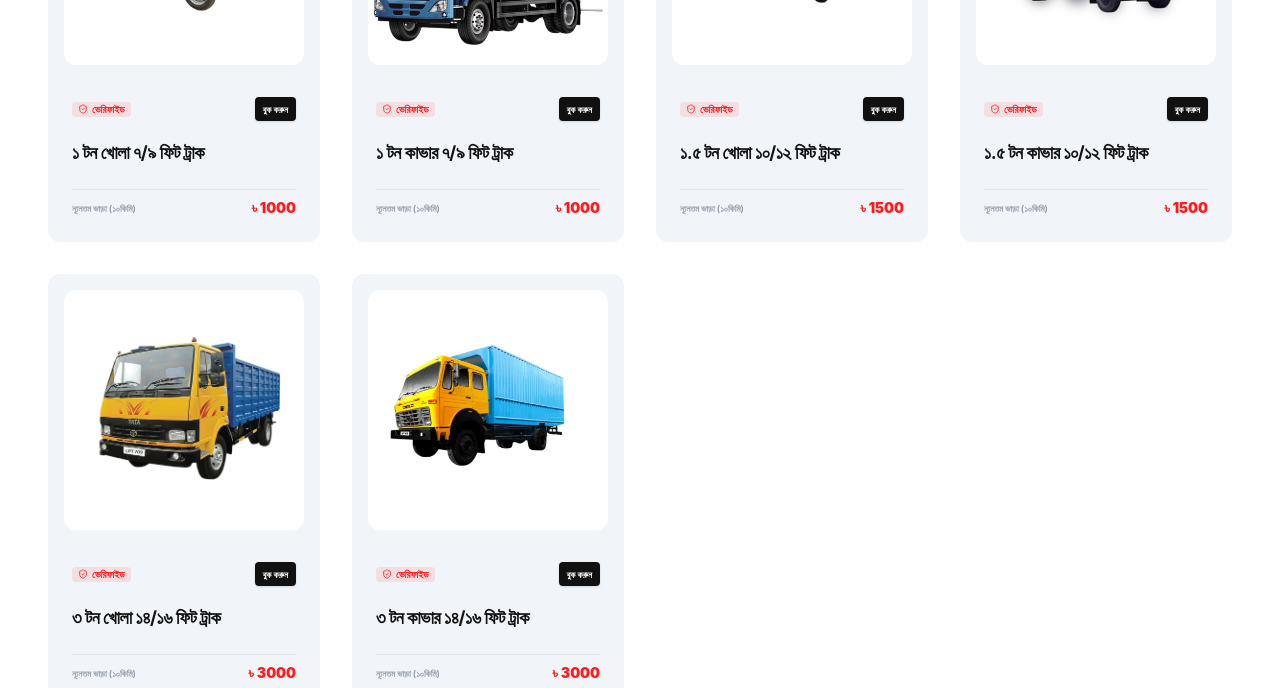
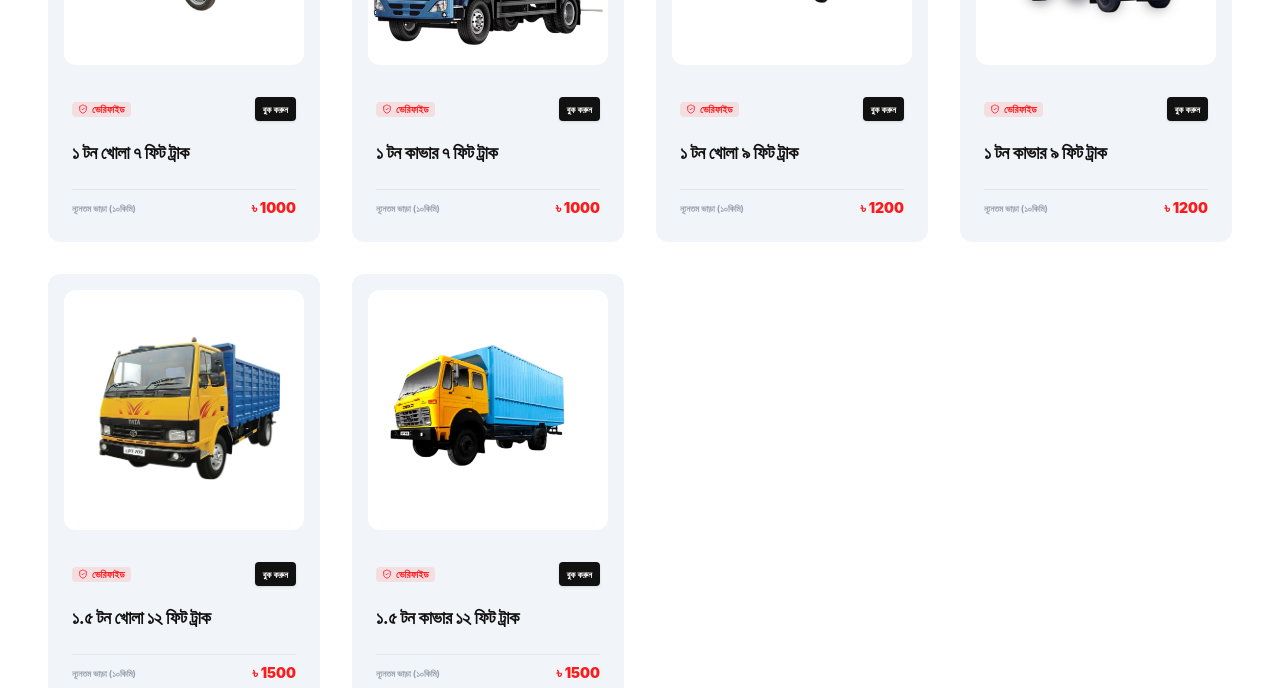
Before and after one commit to ashrafalve404/truckdorkar, a Next.js app: page / in a window 1280 px wide. Shown: the part 6140-6828 px from the top of the page. Built offline with nearby package versions, Linux system fonts and the light colour scheme; no server answers.

Commit message:
fixfleet

```diff
--- a/app/agent/trucks/new/page.tsx
+++ b/app/agent/trucks/new/page.tsx
@@ -24,12 +24,12 @@ import Link from "next/link";
 import { useRouter } from "next/navigation";
 
 const TRUCK_CATEGORIES_FALLBACK = [
-    { value: "T1_OPEN_7_9FT", label: "1 Ton Open 7/9 Ft", bn: "১ টন খোলা ৭/৯ ফুট", capacity: 1, length: 9 },
-    { value: "T1_COVER_7_9FT", label: "1 Ton Cover 7/9 Ft", bn: "১ টন কাভার ৭/৯ ফুট", capacity: 1, length: 9 },
-    { value: "T1_5_OPEN_10_12FT", label: "1.5 Ton Open 10/12 Ft", bn: "১.৫ টন খোলা ১০/১২ ফুট", capacity: 1.5, length: 12 },
-    { value: "T1_5_COVER_10_12FT", label: "1.5 Ton Cover 10/12 Ft", bn: "১.৫ টন কাভার ১০/১২ ফুট", capacity: 1.5, length: 12 },
-    { value: "T3_OPEN_16_14FT", label: "3 Ton Open 14/16 Ft", bn: "৩ টন খোলা ১৪/১৬ ফুট", capacity: 3, length: 16 },
-    { value: "T3_COVER_16_14FT", label: "3 Ton Cover 14/16 Ft", bn: "৩ টন কাভার ১৪/১৬ ফুট", capacity: 3, length: 16 },
+    { value: "T1_OPEN_7FT", label: "1 Ton Open 7 Ft", bn: "১ টন খোলা ৭ ফুট", capacity: 1, length: 7 },
+    { value: "T1_COVER_7FT", label: "1 Ton Cover 7 Ft", bn: "১ টন কাভার ৭ ফুট", capacity: 1, length: 7 },
+    { value: "T1_OPEN_9FT", label: "1 Ton Open 9 Ft", bn: "১ টন খোলা ৯ ফুট", capacity: 1, length: 9 },
+    { value: "T1_COVER_9FT", label: "1 Ton Cover 9 Ft", bn: "১ টন কাভার ৯ ফুট", capacity: 1, length: 9 },
+    { value: "T1_5_OPEN_12FT", label: "1.5 Ton Open 12 Ft", bn: "১.৫ টন খোলা ১২ ফুট", capacity: 1.5, length: 12 },
+    { value: "T1_5_COVER_12FT", label: "1.5 Ton Cover 12 Ft", bn: "১.৫ টন কাভার ১২ ফুট", capacity: 1.5, length: 12 },
 ];
 
 interface DocUploadProps {
--- a/app/driver/trucks/new/page.tsx
+++ b/app/driver/trucks/new/page.tsx
@@ -24,12 +24,12 @@ import Link from "next/link";
 import { useRouter } from "next/navigation";
 
 const TRUCK_CATEGORIES = [
-    { value: "T1_OPEN_7_9FT", label: "1 Ton Open 7/9 Ft", bn: "১ টন খোলা ৭/৯ ফুট", capacity: 1, length: 9 },
-    { value: "T1_COVER_7_9FT", label: "1 Ton Cover 7/9 Ft", bn: "১ টন কাভার ৭/৯ ফুট", capacity: 1, length: 9 },
-    { value: "T1_5_OPEN_10_12FT", label: "1.5 Ton Open 10/12 Ft", bn: "১.৫ টন খোলা ১০/১২ ফুট", capacity: 1.5, length: 12 },
-    { value: "T1_5_COVER_10_12FT", label: "1.5 Ton Cover 10/12 Ft", bn: "১.৫ টন কাভার ১০/১২ ফুট", capacity: 1.5, length: 12 },
-    { value: "T3_OPEN_16_14FT", label: "3 Ton Open 14/16 Ft", bn: "৩ টন খোলা ১৪/১৬ ফুট", capacity: 3, length: 16 },
-    { value: "T3_COVER_16_14FT", label: "3 Ton Cover 14/16 Ft", bn: "৩ টন কাভার ১৪/১৬ ফুট", capacity: 3, length: 16 },
+    { value: "T1_OPEN_7FT", label: "1 Ton Open 7 Ft", bn: "১ টন খোলা ৭ ফুট", capacity: 1, length: 7 },
+    { value: "T1_COVER_7FT", label: "1 Ton Cover 7 Ft", bn: "১ টন কাভার ৭ ফুট", capacity: 1, length: 7 },
+    { value: "T1_OPEN_9FT", label: "1 Ton Open 9 Ft", bn: "১ টন খোলা ৯ ফুট", capacity: 1, length: 9 },
+    { value: "T1_COVER_9FT", label: "1 Ton Cover 9 Ft", bn: "১ টন কাভার ৯ ফুট", capacity: 1, length: 9 },
+    { value: "T1_5_OPEN_12FT", label: "1.5 Ton Open 12 Ft", bn: "১.৫ টন খোলা ১২ ফুট", capacity: 1.5, length: 12 },
+    { value: "T1_5_COVER_12FT", label: "1.5 Ton Cover 12 Ft", bn: "১.৫ টন কাভার ১২ ফুট", capacity: 1.5, length: 12 },
 ];
 
 interface DocUploadProps {
--- a/components/sections/booking-widget.tsx
+++ b/components/sections/booking-widget.tsx
@@ -27,12 +27,12 @@ export function BookingWidget() {
     const dropdownRef = useRef<HTMLDivElement>(null);
 
     const STATIC_TRUCK_ICONS: Record<string, string> = {
-        T1_OPEN_7_9FT: "/icons/1ton7feeticon.png",
-        T1_COVER_7_9FT: "/icons/1ton7feetcovericon.png",
-        T1_5_OPEN_10_12FT: "/icons/1.5ton9feeticon.png",
-        T1_5_COVER_10_12FT: "/icons/1.5on9feetcovericon.png",
-        T3_OPEN_16_14FT: "/icons/3ton12feeticon.png",
-        T3_COVER_16_14FT: "/icons/3ton12feetcovericon.png",
+        T1_OPEN_7FT: "/icons/1ton7feeticon.png",
+        T1_COVER_7FT: "/icons/1ton7feetcovericon.png",
+        T1_OPEN_9FT: "/icons/1ton7feeticon.png",
+        T1_COVER_9FT: "/icons/1ton7feetcovericon.png",
+        T1_5_OPEN_12FT: "/icons/1.5ton9feeticon.png",
+        T1_5_COVER_12FT: "/icons/1.5on9feetcovericon.png",
     };
 
     const getTruckIcon = (id: string) => {
@@ -43,12 +43,12 @@ export function BookingWidget() {
     };
 
     const FALLBACK_TRUCKS = [
-        { value: "T1_OPEN_7_9FT", en: "1 Ton Open 7/9 Ft", bn: "১ টন খোলা ৭/৯ ফিট ট্রাক", icon: STATIC_TRUCK_ICONS.T1_OPEN_7_9FT },
-        { value: "T1_COVER_7_9FT", en: "1 Ton Cover 7/9 Ft", bn: "১ টন কাভার ৭/৯ ফিট ট্রাক", icon: STATIC_TRUCK_ICONS.T1_COVER_7_9FT },
-        { value: "T1_5_OPEN_10_12FT", en: "1.5 Ton Open 10/12 Ft", bn: "১.৫ টন খোলা ১০/১২ ফিট ট্রাক", icon: STATIC_TRUCK_ICONS.T1_5_OPEN_10_12FT },
-        { value: "T1_5_COVER_10_12FT", en: "1.5 Ton Cover 10/12 Ft", bn: "১.৫ টন কাভার ১০/১২ ফিট ট্রাক", icon: STATIC_TRUCK_ICONS.T1_5_COVER_10_12FT },
-        { value: "T3_OPEN_16_14FT", en: "3 Ton Open 14/16 Ft", bn: "৩ টন খোলা ১৪/১৬ ফিট ট্রাক", icon: STATIC_TRUCK_ICONS.T3_OPEN_16_14FT },
-        { value: "T3_COVER_16_14FT", en: "3 Ton Cover 14/16 Ft", bn: "৩ টন কাভার ১৪/১৬ ফিট ট্রাক", icon: STATIC_TRUCK_ICONS.T3_COVER_16_14FT },
+        { value: "T1_OPEN_7FT", en: "1 Ton Open 7 Ft", bn: "১ টন খোলা ৭ ফিট ট্রাক", icon: STATIC_TRUCK_ICONS.T1_OPEN_7FT },
+        { value: "T1_COVER_7FT", en: "1 Ton Cover 7 Ft", bn: "১ টন কাভার ৭ ফিট ট্রাক", icon: STATIC_TRUCK_ICONS.T1_COVER_7FT },
+        { value: "T1_OPEN_9FT", en: "1 Ton Open 9 Ft", bn: "১ টন খোলা ৯ ফিট ট্রাক", icon: STATIC_TRUCK_ICONS.T1_OPEN_9FT },
+        { value: "T1_COVER_9FT", en: "1 Ton Cover 9 Ft", bn: "১ টন কাভার ৯ ফিট ট্রাক", icon: STATIC_TRUCK_ICONS.T1_COVER_9FT },
+        { value: "T1_5_OPEN_12FT", en: "1.5 Ton Open 12 Ft", bn: "১.৫ টন খোলা ১২ ফিট ট্রাক", icon: STATIC_TRUCK_ICONS.T1_5_OPEN_12FT },
+        { value: "T1_5_COVER_12FT", en: "1.5 Ton Cover 12 Ft", bn: "১.৫ টন কাভার ১২ ফিট ট্রাক", icon: STATIC_TRUCK_ICONS.T1_5_COVER_12FT },
     ];
 
     const [dynamicTrucks, setDynamicTrucks] = useState<any[]>([]);
--- a/components/sections/fleet.tsx
+++ b/components/sections/fleet.tsx
@@ -43,24 +43,24 @@ export function Fleet() {
     }, []);
 
     const fallbacks: TruckFareInfo[] = [
-        { id: "T1_OPEN_7_9FT", nameEn: "1 Ton Open 7/9 Ft Truck", nameBn: "১ টন খোলা ৭/৯ ফিট ট্রাক", minFare10km: 1000 },
-        { id: "T1_COVER_7_9FT", nameEn: "1 Ton Cover 7/9 Ft Truck", nameBn: "১ টন কাভার ৭/৯ ফিট ট্রাক", minFare10km: 1000 },
-        { id: "T1_5_OPEN_10_12FT", nameEn: "1.5 Ton Open 10/12 Ft Truck", nameBn: "১.৫ টন খোলা ১০/১২ ফিট ট্রাক", minFare10km: 1500 },
-        { id: "T1_5_COVER_10_12FT", nameEn: "1.5 Ton Cover 10/12 Ft Truck", nameBn: "১.৫ টন কাভার ১০/১২ ফিট ট্রাক", minFare10km: 1500 },
-        { id: "T3_OPEN_16_14FT", nameEn: "3 Ton Open 14/16 Ft Truck", nameBn: "৩ টন খোলা ১৪/১৬ ফিট ট্রাক", minFare10km: 3000 },
-        { id: "T3_COVER_16_14FT", nameEn: "3 Ton Cover 14/16 Ft Truck", nameBn: "৩ টন কাভার ১৪/১৬ ফিট ট্রাক", minFare10km: 3000 }
+        { id: "T1_OPEN_7FT", nameEn: "1 Ton Open 7 Ft Truck", nameBn: "১ টন খোলা ৭ ফিট ট্রাক", minFare10km: 1000 },
+        { id: "T1_COVER_7FT", nameEn: "1 Ton Cover 7 Ft Truck", nameBn: "১ টন কাভার ৭ ফিট ট্রাক", minFare10km: 1000 },
+        { id: "T1_OPEN_9FT", nameEn: "1 Ton Open 9 Ft Truck", nameBn: "১ টন খোলা ৯ ফিট ট্রাক", minFare10km: 1200 },
+        { id: "T1_COVER_9FT", nameEn: "1 Ton Cover 9 Ft Truck", nameBn: "১ টন কাভার ৯ ফিট ট্রাক", minFare10km: 1200 },
+        { id: "T1_5_OPEN_12FT", nameEn: "1.5 Ton Open 12 Ft Truck", nameBn: "১.৫ টন খোলা ১২ ফিট ট্রাক", minFare10km: 1500 },
+        { id: "T1_5_COVER_12FT", nameEn: "1.5 Ton Cover 12 Ft Truck", nameBn: "১.৫ টন কাভার ১২ ফিট ট্রাক", minFare10km: 1500 },
     ];
 
     const displayTrucks = fleetTrucks.length > 0 ? fleetTrucks : fallbacks;
 
     const getTruckImage = (id: string, name: string) => {
         // Standard matches
-        if (id === "T1_OPEN_7_9FT") return "/images/1ton7feet.png";
-        if (id === "T1_COVER_7_9FT") return "/images/7feet_coveredvan.png";
-        if (id === "T1_5_OPEN_10_12FT") return "/images/9feet truck.png";
-        if (id === "T1_5_COVER_10_12FT") return "/images/9feetcoveredtruck.png";
-        if (id === "T3_OPEN_16_14FT") return "/images/3ton12feet.png";
-        if (id === "T3_COVER_16_14FT") return "/images/12feetcoveredtruck.png";
+        if (id === "T1_OPEN_7FT" || id === "T1_OPEN_7_9FT") return "/images/1ton7feet.png";
+        if (id === "T1_COVER_7FT" || id === "T1_COVER_7_9FT") return "/images/7feet_coveredvan.png";
+        if (id === "T1_OPEN_9FT" || id === "T1_5_OPEN_10_12FT") return "/images/9feet truck.png";
+        if (id === "T1_COVER_9FT" || id === "T1_5_COVER_10_12FT") return "/images/9feetcoveredtruck.png";
+        if (id === "T1_5_OPEN_12FT" || id === "T3_OPEN_16_14FT") return "/images/3ton12feet.png";
+        if (id === "T1_5_COVER_12FT" || id === "T3_COVER_16_14FT") return "/images/12feetcoveredtruck.png";
 
         // Dynamic matches
         const idLower = id.toLowerCase();
```
